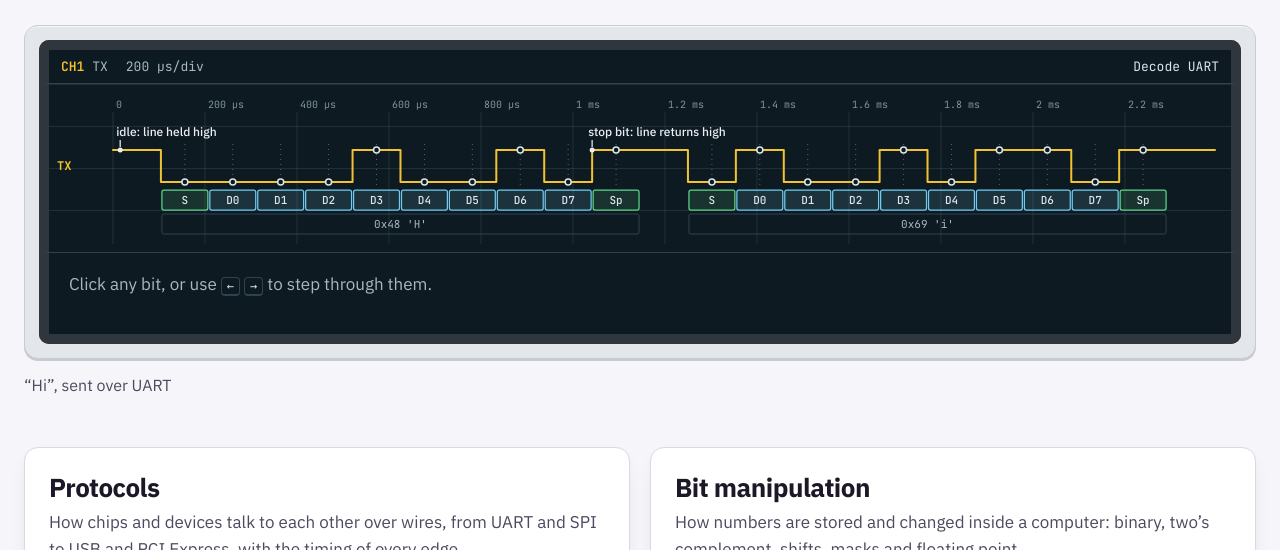
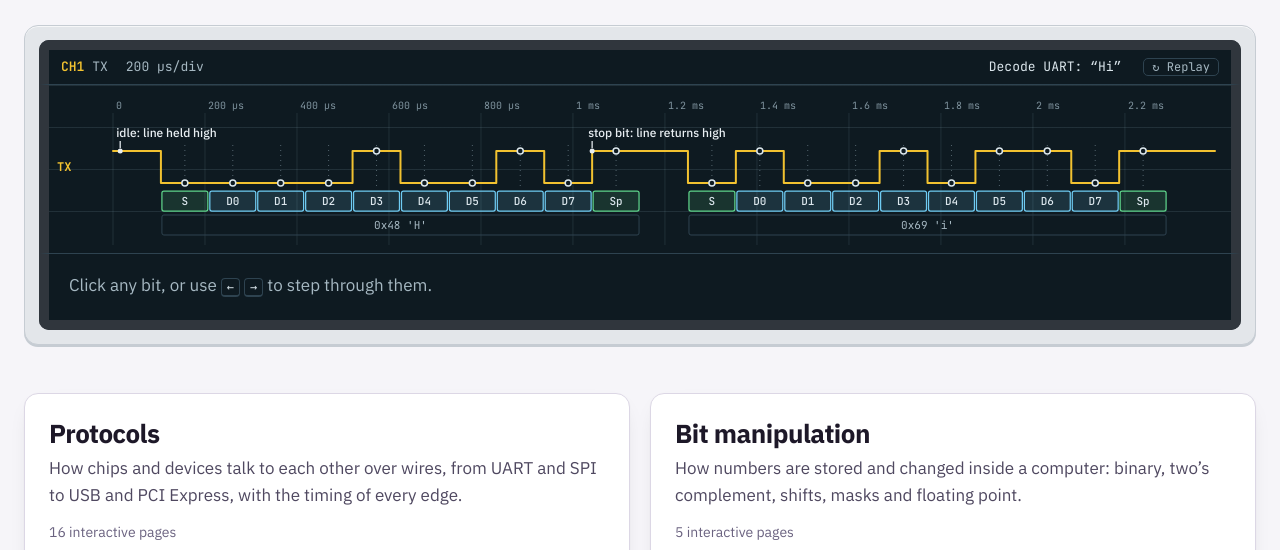
Before and after one commit to mitchelljiang/bitbang, a website built with Vite: page index.html in a window 1280 px wide. Shown: the part 250-800 px from the top of the page. Built offline with nearby package versions, Linux system fonts and the light colour scheme.

Commit message:
Home page opening polish and loading fixes
- Opening sweep is faster, reveals the page once "Hi" is drawn, and can be skipped or replayed
- Readout says Decode UART: "Hi"; the home hint box fits its text
- Fixed the scope jumping when the opening ended (class name clash with page intros)
- No unstyled flash on refresh: stylesheet in the head, sized icons, content and footer shown once built
- Fresh home visits start at the top of the page

```diff
--- a/src/home.ts
+++ b/src/home.ts
@@ -43,11 +43,10 @@ export function mountHome(root: HTMLElement) {
         bits mean when they arrive.</p>
     </section>
     <section class="demo instrument">
-      <div class="readout" aria-hidden="true"></div>
+      <div class="readout"></div>
       <div class="scope" tabindex="0" aria-label="UART waveform of the text Hi. Use the arrow keys to step through the bits."></div>
       <div class="explain" aria-live="polite">${HINT}</div>
     </section>
-    <p class="demo-caption after">“Hi”, sent over UART</p>
     <div class="cards after">${cardsHtml()}</div>`;
 
   const scope = root.querySelector<HTMLElement>('.demo .scope')!;
@@ -82,31 +81,67 @@ export function mountHome(root: HTMLElement) {
   /** Draws to the current width. Called when the home page is shown, since a hidden page has no width to fit. */
   function draw() {
     drawn = render(scope, hi, steps, { zoom: 'fit', onPick: pick, onHover: () => {} });
-    root.querySelector('.demo .readout')!.innerHTML = readout(hi, drawn.divTime, 'UART');
+    const bar = root.querySelector<HTMLElement>('.demo .readout')!;
+    bar.innerHTML = readout(hi, drawn.divTime, 'UART: “Hi”') +
+      '<button type="button" class="rd-replay" title="Play the sweep again">↻ Replay</button>';
     aids.refresh();
     pick(current);
   }
 
-  /** The opening: wait for the trigger, sweep the trace left to right behind a bright beam, then show the page. */
-  function sweep() {
+  let sweeping: Animation[] = [];
+  /**
+   * The opening: wait for the trigger, then sweep the trace left to right behind a bright beam. On the first visit the
+   * rest of the page is hidden until the beam has drawn all of "Hi" (`hideText`); a replay leaves the page as it is.
+   */
+  function sweep(hideText: boolean) {
+    sweeping.forEach((a) => a.cancel());
+    scope.querySelector('.beam')?.remove();
     const svg = scope.querySelector('svg')!;
     const width = svg.getBoundingClientRect().width;
-    const DELAY = 500;
-    const DURATION = 1700;
-    root.classList.add('intro');
+    const DELAY = 350;
+    const DURATION = 1200;
+    if (hideText) root.classList.add('opening');
     say('<p class="hint">Waiting for a falling edge…</p>');
     const beam = Object.assign(document.createElement('div'), { className: 'beam' });
     scope.append(beam);
+    // A steady sweep, as on a scope. The trace and the beam share the timing, so the beam sits at the trace's leading edge.
     const timing = { delay: DELAY, duration: DURATION, easing: 'linear', fill: 'both' } as const;
-    svg.animate([{ clipPath: `inset(0 ${width - GUTTER}px 0 0)` }, { clipPath: 'inset(0 0 0 0)' }], timing);
+    const trace = svg.animate([{ clipPath: `inset(0 ${width - GUTTER}px 0 0)` }, { clipPath: 'inset(0 0 0 0)' }], timing);
     const run = beam.animate([{ transform: `translateX(${GUTTER}px)` }, { transform: `translateX(${width}px)` }], timing);
-    setTimeout(() => say('<p class="hint">Start condition met!</p>'), DELAY);
-    run.finished.then(() => {
+    sweeping = [trace, run];
+    const trigger = setTimeout(() => say('<p class="hint">Start condition met!</p>'), DELAY);
+    // Reveal the page as soon as the beam has drawn all of "Hi" (the end of the last stop bit), rather than when it
+    // reaches the edge. The sweep is linear, so the beam is a fraction p of the way across after p of the duration.
+    const lastBit = Math.max(...hi.bits.map((b) => b.t1));
+    const p = Math.min(1, (lastBit * drawn!.ppu) / (width - GUTTER));
+    const reveal = () => {
+      if (!root.classList.contains('opening')) return;
+      root.classList.replace('opening', 'opened');
+    };
+    const early = setTimeout(reveal, DELAY + p * DURATION);
+    const done = () => {
+      clearTimeout(trigger);
+      clearTimeout(early);
       beam.remove();
       say(HINT);
-      root.classList.replace('intro', 'revealed');
-    });
+      reveal();
+    };
+    run.finished.then(done, () => {});
+    // Any click, key, scroll or touch during the opening finishes it at once: nobody should have to wait for it.
+    if (hideText) {
+      const skip = () => {
+        sweeping.forEach((a) => a.finish());
+        stopListening();
+      };
+      const events = ['pointerdown', 'keydown', 'wheel', 'touchstart'] as const;
+      const stopListening = () => events.forEach((ev) => window.removeEventListener(ev, skip));
+      events.forEach((ev) => window.addEventListener(ev, skip, { once: true, passive: true }));
+      run.finished.then(stopListening, () => {});
+    }
   }
+  root.addEventListener('click', (e) => {
+    if ((e.target as Element).closest('.rd-replay')) sweep(false);
+  });
 
   // Only a fresh visit to the home page gets the opening; arriving from another page shows it all at once.
   let played = new URLSearchParams(location.search).has('p') || matchMedia('(prefers-reduced-motion: reduce)').matches;
@@ -115,7 +150,11 @@ export function mountHome(root: HTMLElement) {
       draw();
       if (played) return;
       played = true;
-      sweep();
+      // The opening plays at the top of the page. A reload would otherwise restore an old scroll position partway
+      // through it, which looks like the page jumping.
+      history.scrollRestoration = 'manual';
+      window.scrollTo(0, 0);
+      sweep(true);
     },
   };
 }
--- a/src/main.ts
+++ b/src/main.ts
@@ -1,4 +1,3 @@
-import './style.css';
 import { GUTTER, esc, groupSteps, readout, render, type Rendered, type Step } from './core/render';
 import type { Bit, Kind, Protocol, TourStop, Waveform } from './core/types';
 import { formatTime } from './core/util';
@@ -660,3 +659,5 @@ document.addEventListener('click', (e) => {
 window.addEventListener('popstate', route);
 
 route();
+// The first page is built: show the content and footer, now that the footer has its real position.
+document.documentElement.classList.remove('loading');
--- a/src/style.css
+++ b/src/style.css
@@ -215,6 +215,11 @@ main, .top, footer {
   padding: 0 24px;
 }
 .shell.no-side { grid-template-columns: minmax(0, 1fr); }
+/*
+ * Until the first page has been built, the content and the footer take no visible part, so the footer is never seen
+ * anywhere but its final place below the content. The class is set in index.html and removed after the first route.
+ */
+.loading .shell, .loading footer { visibility: hidden; }
 .shell main { max-width: none; margin: 0; padding: 0; }
 .side {
   position: sticky;
@@ -345,13 +350,16 @@ main, .top, footer {
 .demo .scope { position: relative; }
 /* The beam at the leading edge of the opening sweep. */
 .beam { position: absolute; top: 0; bottom: 0; left: 0; width: 2px; background: var(--ch1); box-shadow: 0 0 14px 3px rgba(242, 194, 48, 0.5); pointer-events: none; }
-.demo-caption { margin: 14px 0 0; color: var(--muted); font-size: 16px; }
-.demo-caption a { color: var(--accent); font-weight: 600; }
+/* On the home page the explanation box fits its text: one line until a bit is clicked. */
+.demo .explain { min-height: 0; }
+.rd-replay { margin-left: 4px; padding: 0 8px; font: 12px var(--mono); color: var(--muted); background: transparent; border: 1px solid var(--line); border-radius: 5px; cursor: pointer; }
+.rd-replay:hover { color: var(--ink); border-color: var(--muted); }
+.rd-replay:focus-visible { outline: 2px solid var(--ch2); outline-offset: 1px; }
 /* During the opening only the scope shows; afterwards the rest rises in once, in reading order. */
-.intro .after { opacity: 0; }
-.revealed .after { animation: rise 600ms ease-out both; }
-.revealed .demo-caption.after { animation-delay: 150ms; }
-.revealed .cards.after { animation-delay: 300ms; }
+.opening .after { opacity: 0; }
+.opened .after { animation: rise 450ms ease-out both; }
+.opened .cards.after { animation-delay: 150ms; }
+/* Fades in while rising slightly. Transforms do not affect layout, so nothing else on the page moves. */
 @keyframes rise { from { opacity: 0; transform: translateY(8px); } }
 .cards { margin-top: 48px; display: grid; grid-template-columns: repeat(auto-fit, minmax(300px, 1fr)); gap: 20px; }
 .card {
```
Also changed, not shown: index.html (+12 -9 lines).
